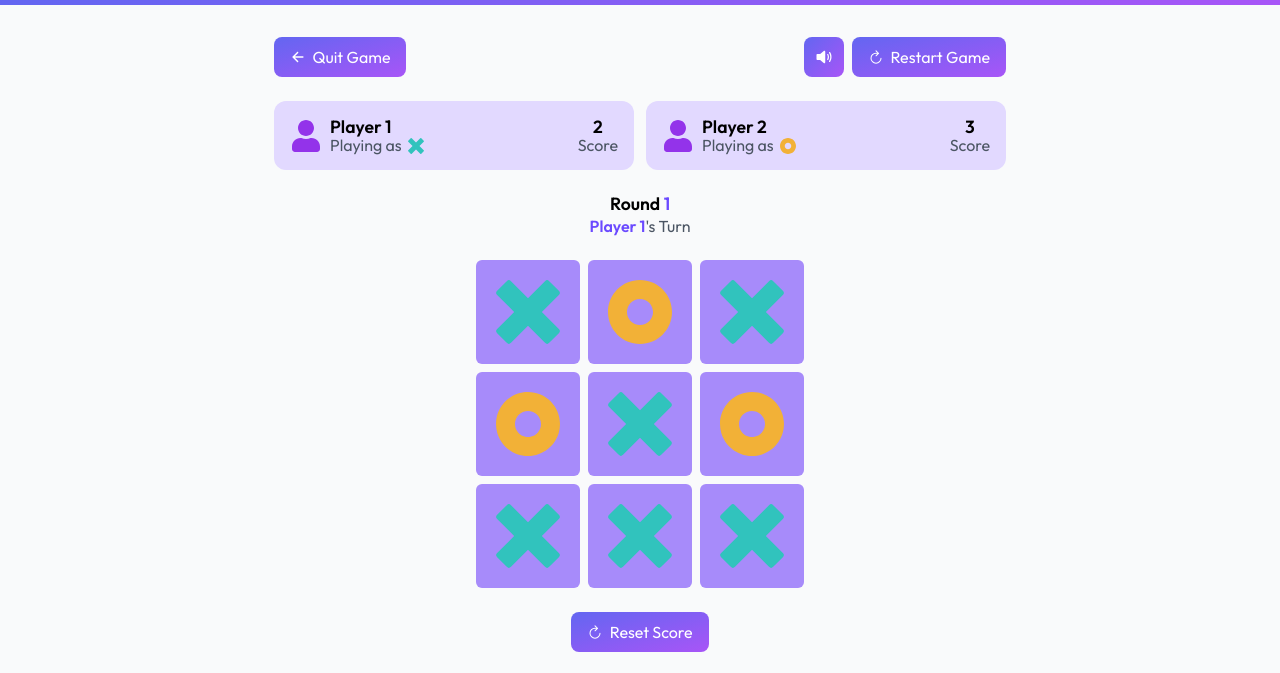
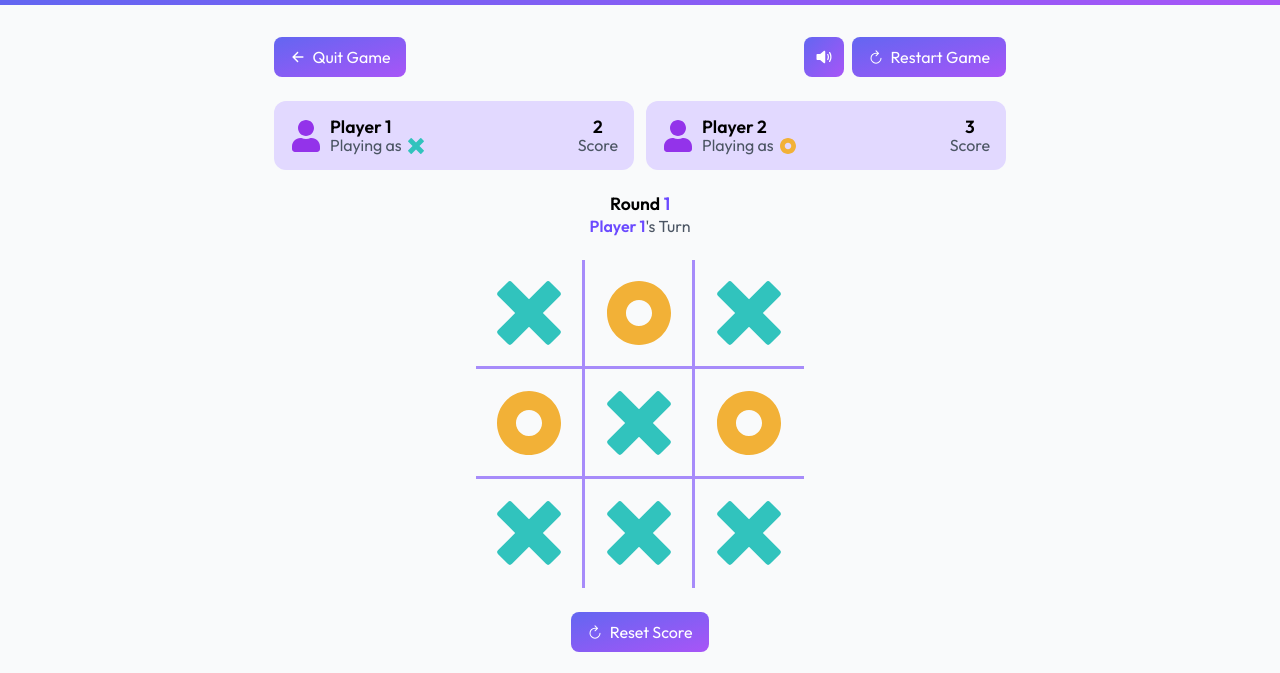
Before and after one commit to guptadheerajj/Tic-Tac-Toe, a website built with webpack: page src/index.html in a window 1280 px wide. Both pictures are taken after typing "Sample", "Sample" into the empty fields and a click on the button "Start Game". Shown: the part 77-750 px from the top of the page. Built offline with nearby package versions, Linux system fonts and the light colour scheme.

Commit message:
style: remove background color from grid cells
- instead added border to the cells

```diff
--- a/src/css/common.css
+++ b/src/css/common.css
@@ -99,6 +99,7 @@ h6 {
 
 	/* UI Elements */
 	--border-color: #e5e7eb;
+	--border-color-grid: 3px solid #a78bfa;
 	--background-color: #f9fafb;
 	--background-color-player: #e9ebf7;
 	--background-color-oval: #d5d4f4;
--- a/src/css/gameBoard.css
+++ b/src/css/gameBoard.css
@@ -113,10 +113,6 @@
 	text-align: center;
 }
 
-/* .player-stats__player * {
-	outline: 2px solid red;
-} */
-
 /* game status part */
 .game-status {
 	align-self: center;
@@ -133,19 +129,26 @@
 /* game grid/board part */
 .game-grid {
 	padding: 0 1rem;
+	align-self: center;
 	width: min(360px, 100%);
 	display: grid;
 	grid-template-columns: repeat(3, 1fr);
-	gap: 0.5rem;
-	align-self: center;
 }
 
 .grid-cell {
 	aspect-ratio: 1 / 1;
 	display: grid;
 	place-content: center;
-	background-color: #a78bfa;
-	border-radius: 6px;
+	background-color: var(--background-color);
+}
+
+.grid-cell:nth-child(3n + 1),
+.grid-cell:nth-child(3n + 2) {
+	border-right: var(--border-color-grid);
+}
+
+.grid-cell:nth-child(-n + 6) {
+	border-bottom: var(--border-color-grid);
 }
 
 .score-reset-button {
```
